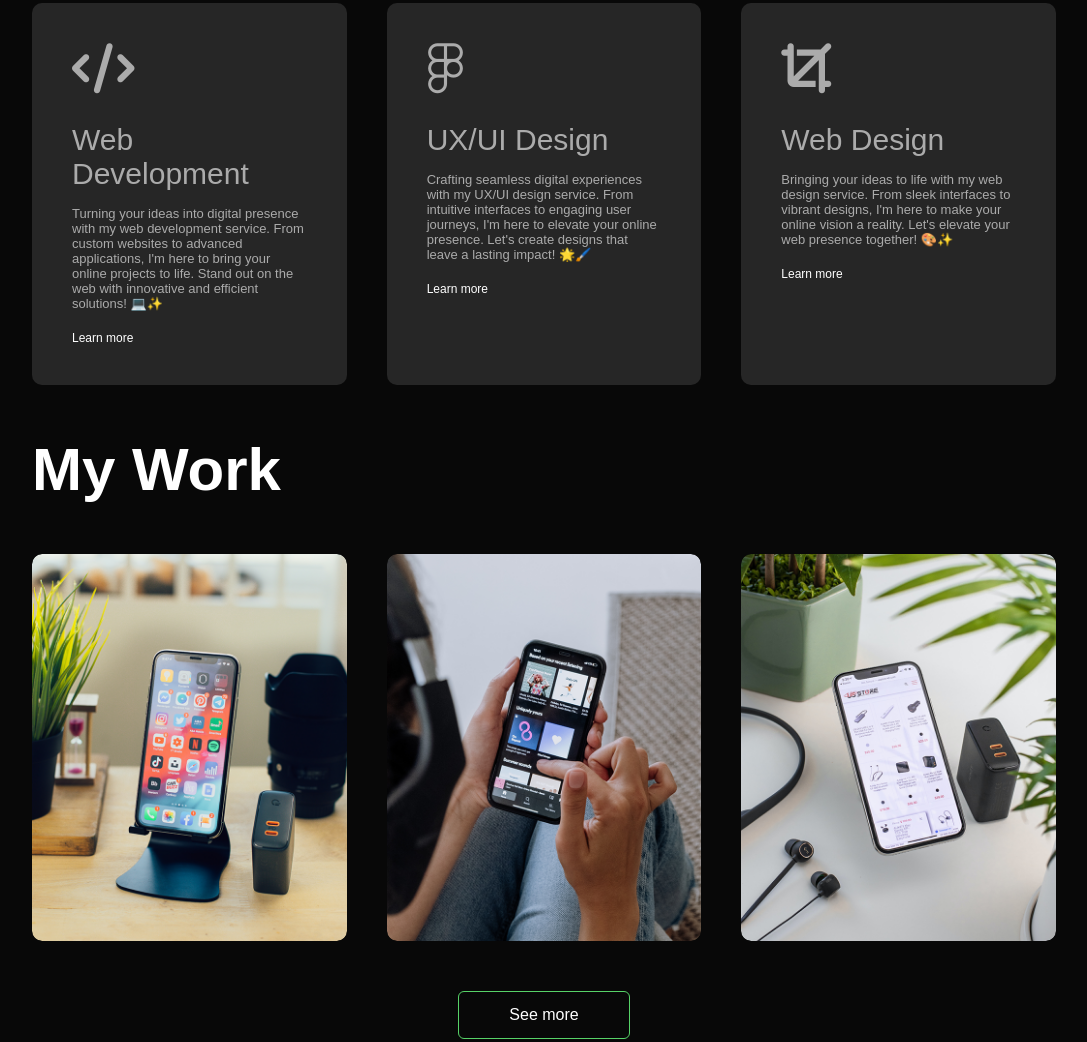
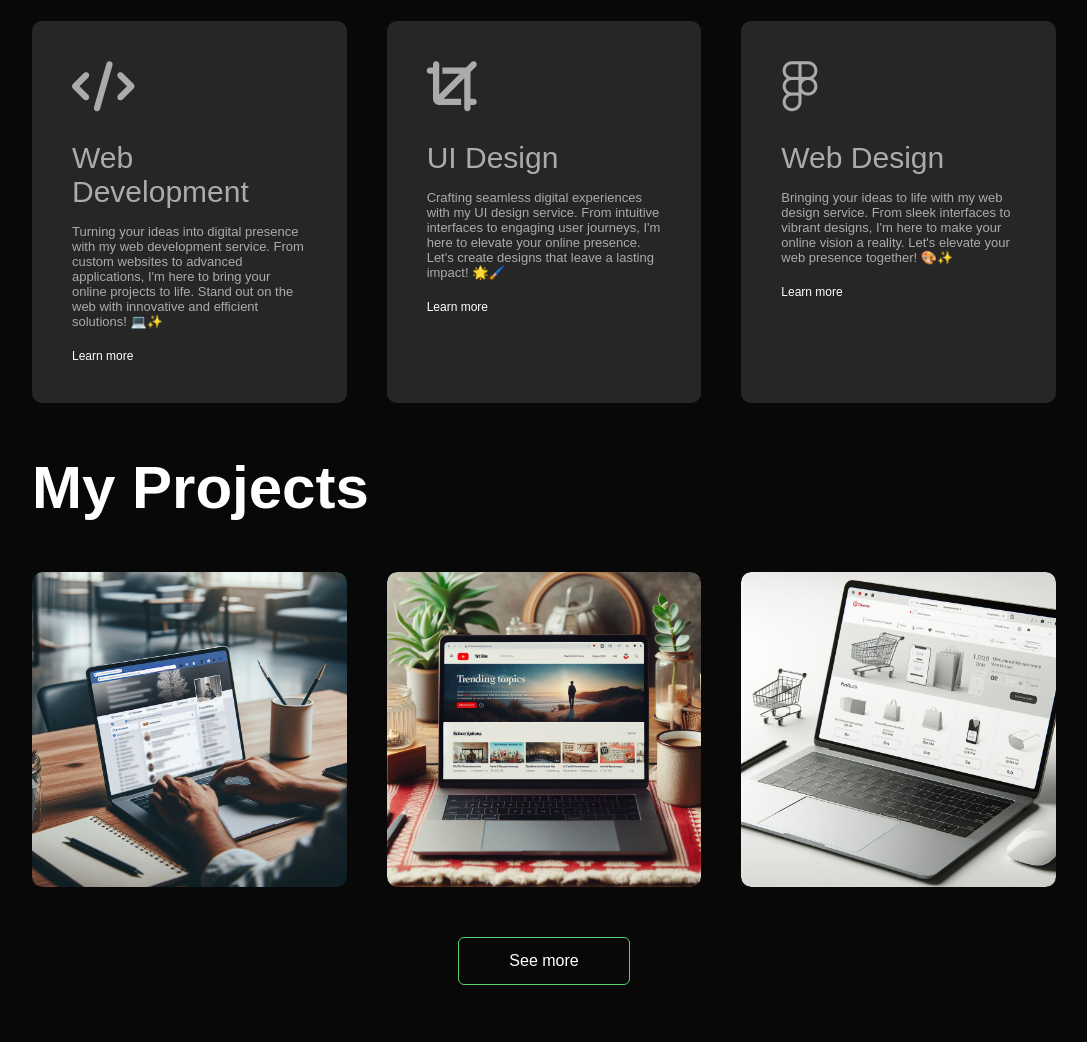
Before and after one commit to jopidev/portfolio, a plain HTML site: page index.html in a window 1280 px wide. Shown: the part 1584-2626 px from the top of the page, without its empty margins (96-1183 px from the left). Drawn offline with Linux system fonts and the light colour scheme.

Commit message:
primer lanzamiento

```diff
--- a/index.html
+++ b/index.html
@@ -6,14 +6,14 @@
     <meta charset="UTF-8">
     <meta name="viewport" content="width=device-width, initial-scale=1.0">
     <link rel="stylesheet" href="style.css">
-    <title>jopidev | Frontend Developer</title>
+    <title>Jopidev | Frontend Developer</title>
     <script src="https://kit.fontawesome.com/f1f3221ea7.js" crossorigin="anonymous"></script>
 </head>
 <body>
     <div id="header">
         <div class="container">
             <nav>
-                <img src="./assets/logo3.png" class="logo">
+                <a href=""><img src="./assets/logo3.png" class="logo"></a>
                 <ul id="sidemenu">
                     <li><a href="#header">Home</a></li>
                     <li><a href="#about">About</a></li>
@@ -26,7 +26,7 @@
                 <i class="fa-solid fa-bars" onclick="openmenu()"></i>
             </nav>
             <div class="header-text">
-                <p>Frontend Developer</p>
+                <p>Frontend Developer <i class="fa-brands fa-js"></i></p>
                 <h1>Hi, I´m <span>Jorge</span> <br>Pinto From Chile</h1>
             </div>
         </div>
@@ -41,10 +41,10 @@
                 </div>
                 <div class="about-col-2">
                     <h1 class="sub-title">About Me</h1>
-                    <p>I am a passionate Frontend Developer with over 4 years of experience in developing modern and highly functional web interfaces. My focus is on creating exceptional user experiences through modern and highly functional web interfaces. With a strong foundation in project management and effective communication of strategies, I am committed to delivering first-class software solutions in dynamic environments where excellence and execution are paramount.
+                    <p>I am a passionate Frontend Developer with over 1 years of experience in developing modern and highly functional web interfaces. My focus is on creating exceptional user experiences through modern and highly functional web interfaces. With a strong foundation in project management and effective communication of strategies, I am committed to delivering first-class software solutions in dynamic environments where excellence and execution are paramount.
                     <br>
                     <br>
-                    My technical skills include a deep knowledge of JavaScript, React, and Tailwind CSS. These tools enable me to develop attractive and responsive user interfaces, ensuring an optimal user experience on all platforms and devices. I am an enthusiastic problem solver and an effective collaborator in multidisciplinary teams. I am constantly seeking opportunities to explore new technologies and development techniques, and I strive to stay updated on the latest trends in web development.
+                    My technical skills include a deep knowledge of HTML, CSS, JavaScript, React, Tailwind CSS, TypeScript and Vitejs. These tools enable me to develop attractive and responsive user interfaces, ensuring an optimal user experience on all platforms and devices. I am an enthusiastic problem solver and an effective collaborator in multidisciplinary teams. I am constantly seeking opportunities to explore new technologies and development techniques, and I strive to stay updated on the latest trends in web development.
                     <br>
                     <br>
                     My passion for constant innovation and my commitment to professional growth make me a valuable asset to any development team, and I am excited to contribute to the ongoing success of challenging and exciting projects.</p>
@@ -95,13 +95,14 @@
                 <a href="#">Learn more</a>
             </div>
             <div>
-                <i class="fa-brands fa-figma"></i>
-                <h2>UX/UI Design</h2>
-                <p>Crafting seamless digital experiences with my UX/UI design service. From intuitive interfaces to engaging user journeys, I'm here to elevate your online presence. Let's create designs that leave a lasting impact! 🌟🖌️</p>
+                <i class="fa-solid fa-crop"></i>
+                <h2>UI Design</h2>
+                <p>Crafting seamless digital experiences with my UI design service. From intuitive interfaces to engaging user journeys, I'm here to elevate your online presence. Let's create designs that leave a lasting impact! 🌟🖌️</p>
                 <a href="#">Learn more</a>
             </div>
             <div>
-                <i class="fa-solid fa-crop"></i>
+                <i class="fa-brands fa-figma"></i>
+
                 <h2>Web Design</h2>
                 <p>Bringing your ideas to life with my web design service. From sleek interfaces to vibrant designs, I'm here to make your online vision a reality. Let's elevate your web presence together! 🎨✨</p>
                 <a href="#">Learn more</a>
@@ -116,33 +117,38 @@
 
 <div id="portfolio">
     <div class="container">
-        <h1 class="sub-title"> My Work</h1>
+        <h1 class="sub-title"> My Projects</h1>
         <div class="work-list">
             <div class="work">
-                <img src="./assets/work-1.png" alt="">
+                <img src="./assets/facebookclone.jpg">
                 <div class="layer">
-                    <h3><b>Social Media App</b></h3>
-                    <p>The app connects you yo the talented people around the world. Download it from play store.
+                    <h3><b>Facebook Clone</b></h3>
+                    <p>I have developed the design and interface of a Facebook clone using HTML, CSS and JavaScript. 💻✨
+                    <br>
+                    <br>
+                    Developing...
+                    </p>
+                    <a href="https://jopidev.github.io/facebookclone/"><i class="fa-solid fa-arrow-up-right-from-square"></i></a>
+                </div>
+            </div>
+            <div class="work">
+                <img src="./assets/youtubeclone.jpg" alt="">
+                <div class="layer">
+                    <h3><b>Youtube Clone</b></h3>
+                    <p>I have developed the frontend of a YouTube clone using React, HTML, CSS and JavaScript. 💻🎬 Explore this version that allows you to experience YouTube UI with dynamic components and smooth user experience.
+                        <br><br>
+                        Coming soon...
                     </p>
                     <a href="#"><i class="fa-solid fa-arrow-up-right-from-square"></i></a>
                 </div>
             </div>
             <div class="work">
-                <img src="./assets/work-2.png" alt="">
+                <img src="./assets/ecommer.jpg" alt="">
                 <div class="layer">
-                    <h3><b>Social Media App</b></h3>
-                    <p>The app connects you uo the talented people around the world.
-                        Download it from play store.
-                    </p>
-                    <a href="#"><i class="fa-solid fa-arrow-up-right-from-square"></i></a>
-                </div>
-            </div>
-            <div class="work">
-                <img src="./assets/work-3.png" alt="">
-                <div class="layer">
-                    <h3><b>Social Media App</b></h3>
-                    <p>The app connects you uo the talented people around the world.
-                        Download it from play store.
+                    <h3><b>FullStack E-Commerce</b></h3>
+                    <p>I have built an eCommerce site from scratch, developing both the frontend and backend using technologies like React for the frontend and Node.js with Express for the backend. 💻🛍️
+                        <br><br>
+                        Soon...
                     </p>
                     <a href="#"><i class="fa-solid fa-arrow-up-right-from-square"></i></a>
                 </div>
@@ -159,12 +165,12 @@
         <div class="row">
             <div class="contact-left">
                 <h1 class="sub-title">Contact Me</h1>
-                <p><i class="fa-solid fa-envelope"></i>devjorgepinto@gmail.com</p>
+                <p><i class="fa-solid fa-envelope"></i>contact@jopi.dev</p>
                 <p><i class="fa-solid fa-phone"></i> (+56)984434402</p>
                 <div class="social-icons">
                     <a href="https://github.com/jopidev"><i class="fa-brands fa-github"></i></a>
-                    <a href=""><i class="fa-brands fa-twitter"></i></a>
-                    <a href=""><i class="fa-brands fa-instagram"></i></a>
+                    <!-- <a href=""><i class="fa-brands fa-twitter"></i></a>
+                    <a href=""><i class="fa-brands fa-instagram"></i></a> -->
                     <a href="https://www.linkedin.com/in/jorge-pinto-ba1524122/"><i class="fa-brands fa-linkedin"></i></a>
                 </div>
                 <a href="./assets/JORGE PINTO CV DEV.pdf" download class="btn btn2">Download CV</a>
@@ -184,7 +190,7 @@
         </div>
     </div>
     <div class="copyright">
-        <p>Copyright © Jorge | Made with <i class="fa-brands fa-html5"></i> <i class="fa-brands fa-css3-alt"></i> <i class="fa-brands fa-square-js"></i> </p>
+        <p>Copyright© - Jorge Pinto <br> Made with <i class="fa-brands fa-html5"></i> <i class="fa-brands fa-css3-alt"></i> <i class="fa-brands fa-square-js"></i> </p>
     </div>
 </div>
 
--- a/style.css
+++ b/style.css
@@ -29,6 +29,10 @@ nav{
 }
 .logo{
     width: 152px;
+    transition: transform 0.3s ease;
+}
+.logo:hover {
+    transform: scale(1.15);
 }
 nav ul li{
     display: inline-block;
```
Also changed, not shown: assets/background.png (deleted), assets/backgroundnew.png (added), assets/ecommer.jpg (added), assets/facebookclone.jpg (added), assets/logo.png (deleted), assets/logo2.png (deleted), assets/phone-background.png (deleted), assets/user.png (deleted), assets/work-1.png (deleted), assets/work-2.png (deleted), assets/work-3.png (deleted), assets/youtubeclone.jpg (added), 6 other files.
